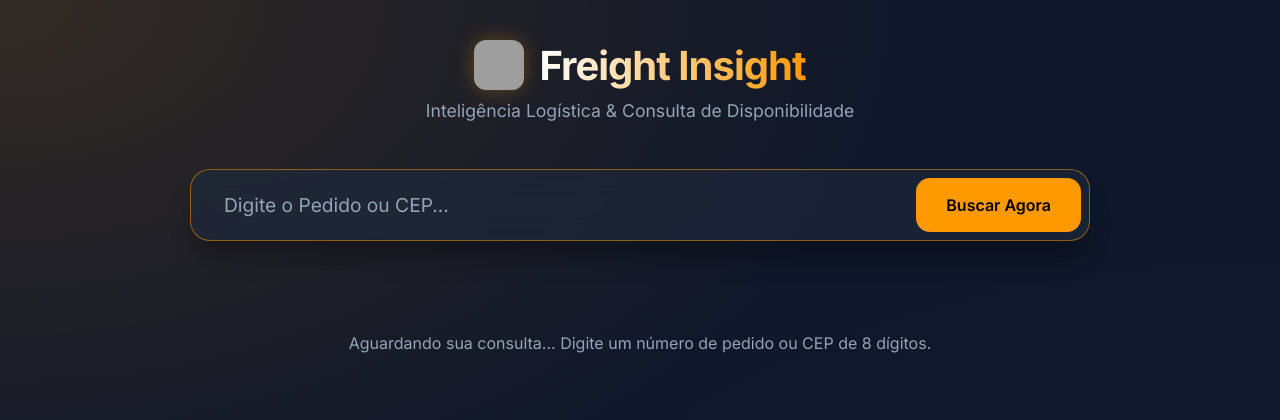
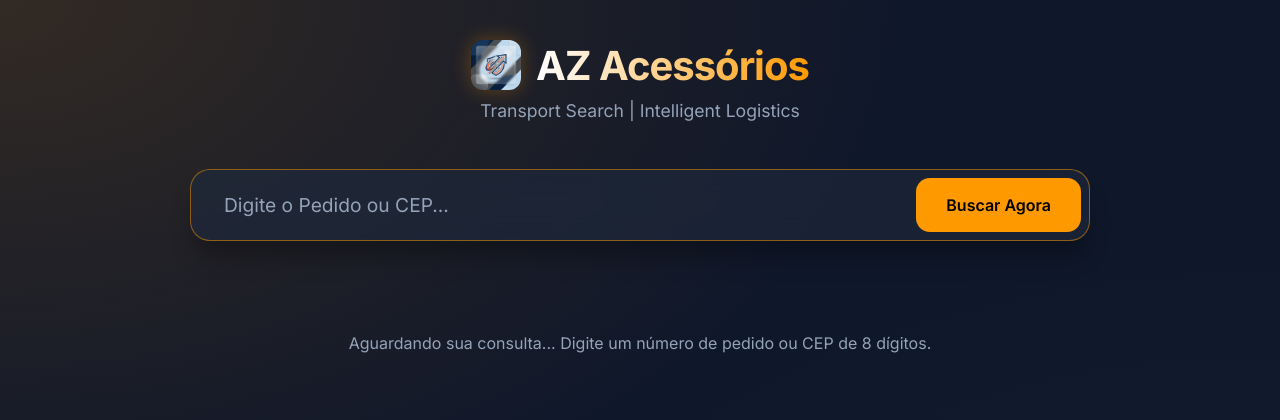
Before and after one commit to marcospr3421/MPRConsultaCep, a Flask app: page / in a window 1280 px wide. Shown: the top 420 px of the page. Run offline with Flask 3, Linux system fonts and the light colour scheme; grey boxes are pictures that could not be loaded.

Commit message:
Branding: Update name and premium logo for MPR Labs - AZ Acessórios

```diff
--- a/templates/index.html
+++ b/templates/index.html
@@ -4,7 +4,7 @@
 <head>
     <meta charset="UTF-8">
     <meta name="viewport" content="width=device-width, initial-scale=1.0">
-    <title>MPRLabs | Freight Insight</title>
+    <title>MPR Labs | AZ Acessórios - Transport Search</title>
     <link rel="icon" type="image/x-icon" href="{{ url_for('static', filename='22994_boat_icon.ico') }}">
     <link href="https://fonts.googleapis.com/css2?family=Inter:wght@300;400;600;700&display=swap" rel="stylesheet">
     <style>
@@ -289,10 +289,10 @@
     <div class="container">
         <header>
             <div class="logo-area">
-                <img src="{{ url_for('static', filename='mprLabs4sml.jpg') }}" alt="Logo">
-                <h1>Freight Insight</h1>
+                <img src="{{ url_for('static', filename='mpr_logo.png') }}" alt="Logo MPR Labs">
+                <h1>AZ Acessórios</h1>
             </div>
-            <p>Inteligência Logística & Consulta de Disponibilidade</p>
+            <p>Transport Search | Intelligent Logistics</p>
         </header>
 
         <div class="search-container">
```
Also changed, not shown: static/mprLabs4sml.jpg (added), static/mpr_logo.png (added).
